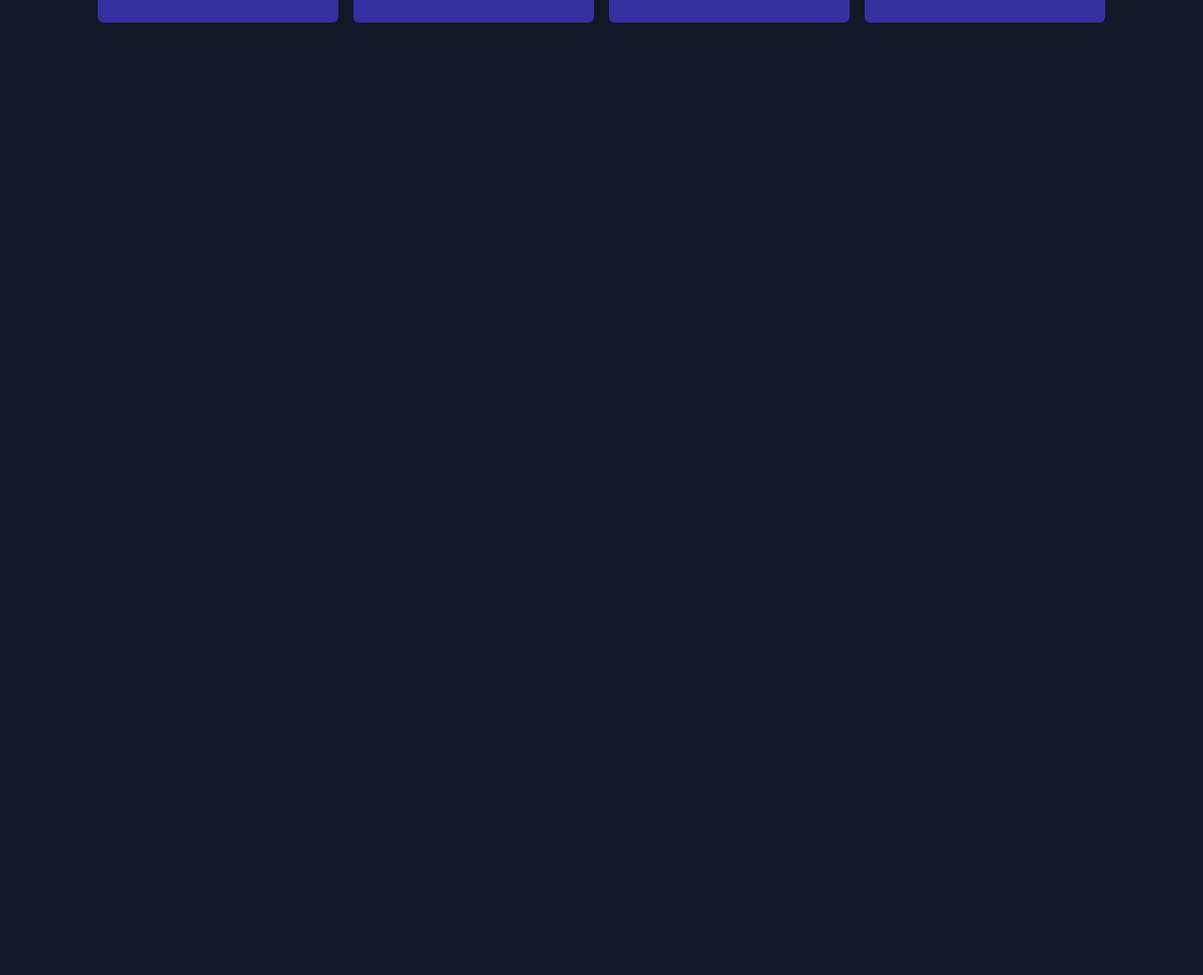
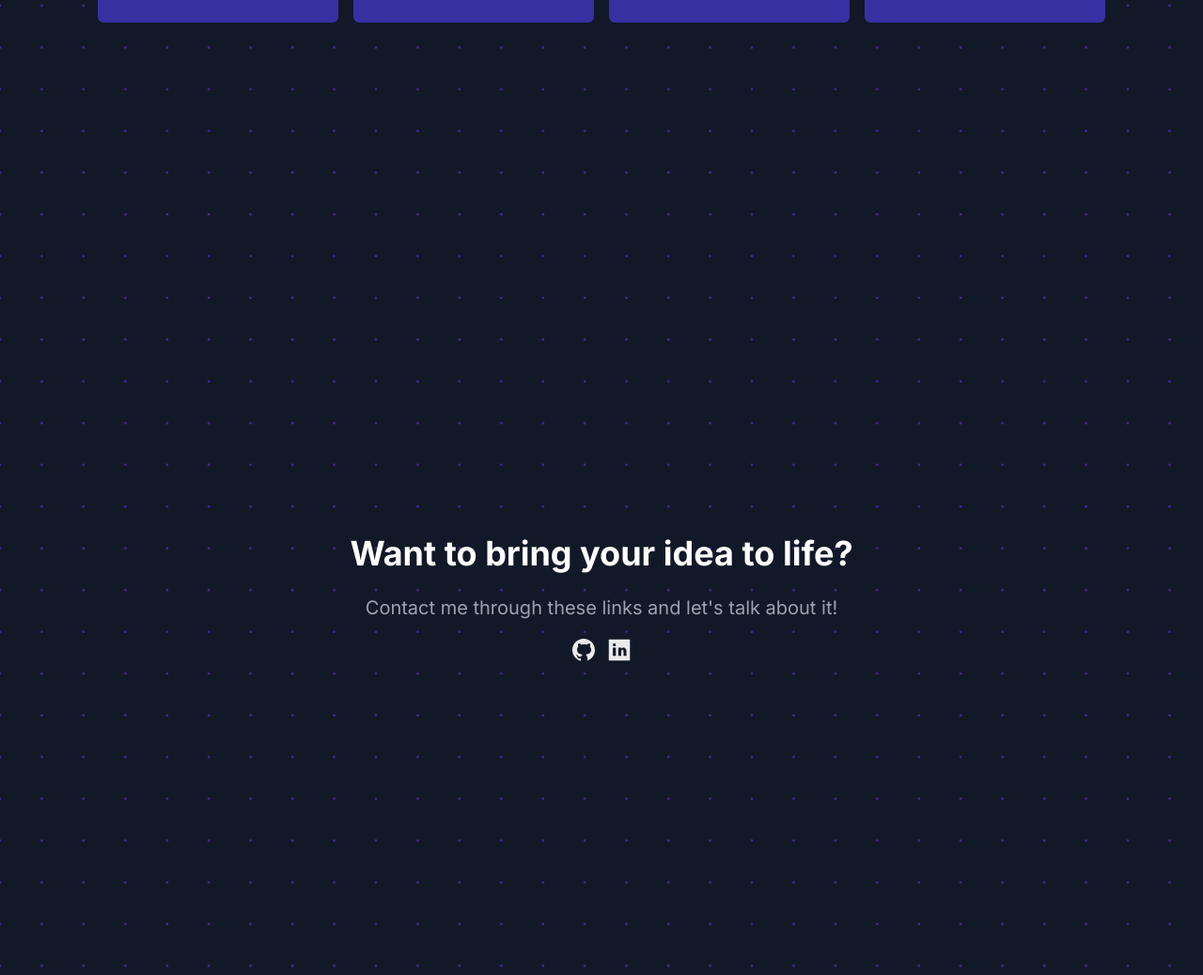
Before and after one commit to cdsiats/HCI_Portfolio, a plain HTML site: page index.html in a window 1280 px wide. Shown: the part 1994-3032 px from the top of the page at 94% size. Before the commit the page ends 2232 px from the top, so only its background shows below. Drawn offline with nearby package versions, Linux system fonts and the light colour scheme.

Commit message:
minor fixes

```diff
--- a/index.html
+++ b/index.html
@@ -1,5 +1,5 @@
 <!DOCTYPE html>
-<html lang="en">
+<html lang="en" class="bg-gray-900">
   <head>
     <script src="https://unpkg.com/typed.js@2.1.0/dist/typed.umd.js"></script>
     <link rel="preconnect" href="https://fonts.googleapis.com" />
@@ -21,7 +21,7 @@
     </style>
   </head>
 
-  <body class="container mx-auto px-10 bg-gray-900 text-gray-400">
+  <body class="container mx-auto px-10 text-gray-400">
     <nav class="flex justify-between py-5">
       <div>
         <h1 class="font-bold text-2xl text-white">Darryl Siatong</h1>
@@ -190,6 +190,24 @@
     </div>
 
     <!-- Contact Section -->
-    <div id="contact"></div>
+    <div id="contact">
+      <div class="flex flex-col items-center justify-center h-screen">
+        <h2 class="text-4xl text-white font-bold">Want to bring your idea to life?</h2>
+        <br />
+        <p class="text-xl">
+          Contact me through these links and let's talk about it!
+        </p>
+        <div class="flex gap-2 mt-4">
+          <a target="_blank" href="https://github.com/cdsiats"
+            ><img src="./assets/github_log.svg" alt="github logo"
+          /></a>
+          <a
+            target="_blank"
+            href="https://www.linkedin.com/in/christian-darryl-354637240/"
+          >
+            <img src="./assets/linkedin_logo.svg" alt="linkedin logo" />
+          </a>
+        </div>
+    </div>
   </body>
 </html>
--- a/styles.css
+++ b/styles.css
@@ -1,11 +1,12 @@
 * {
     font-family: "Inter", "sans-serif";
-  }
-
-#right-home-container {
-    background-image: url('./assets/circles_bg.svg');
 }
 
 html {
     scroll-behavior: smooth;
+    background-image: url('./assets/rain_bg.svg');
 }
+
+#contact {
+
+}
```
Also changed, not shown: assets/rain_bg.svg (added).
